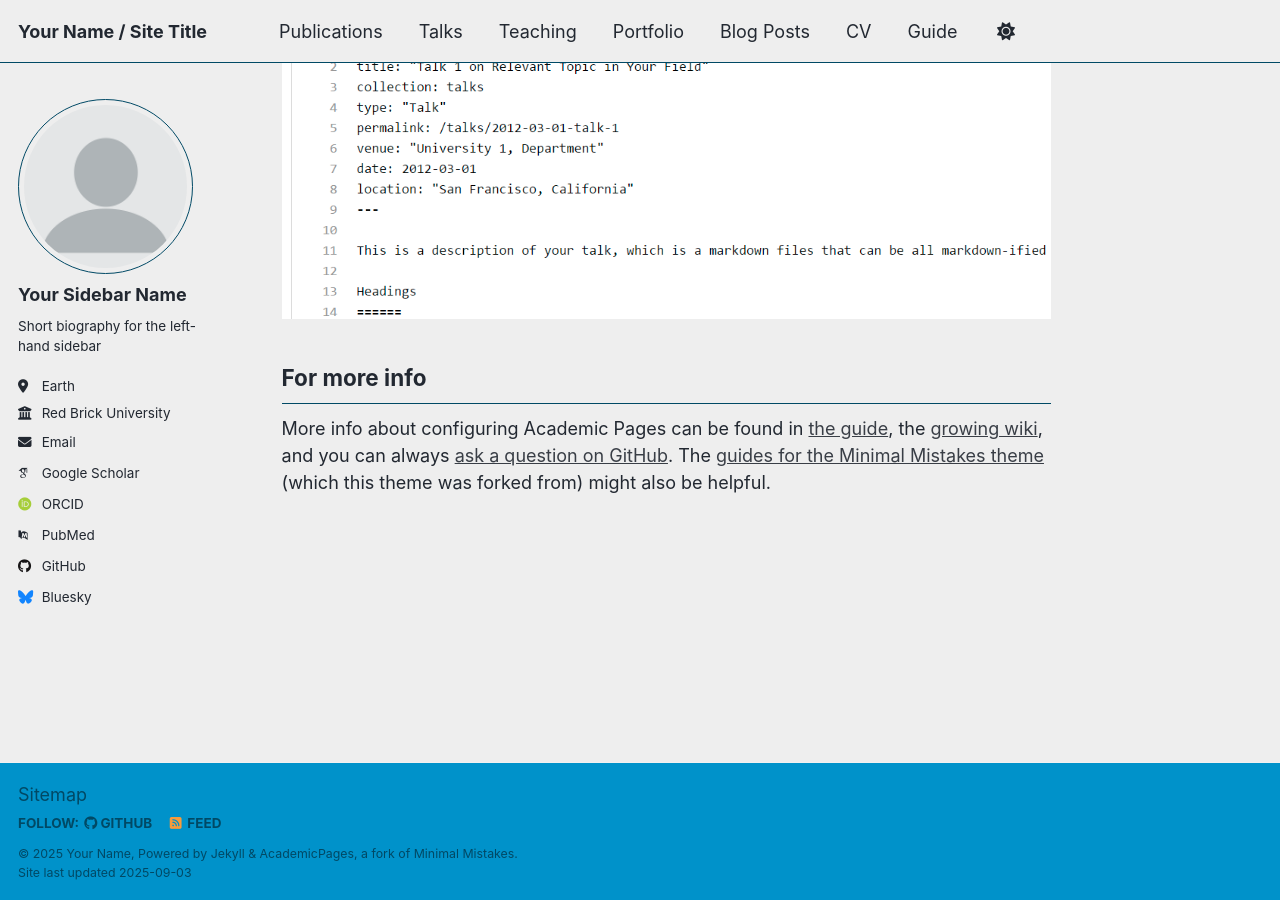
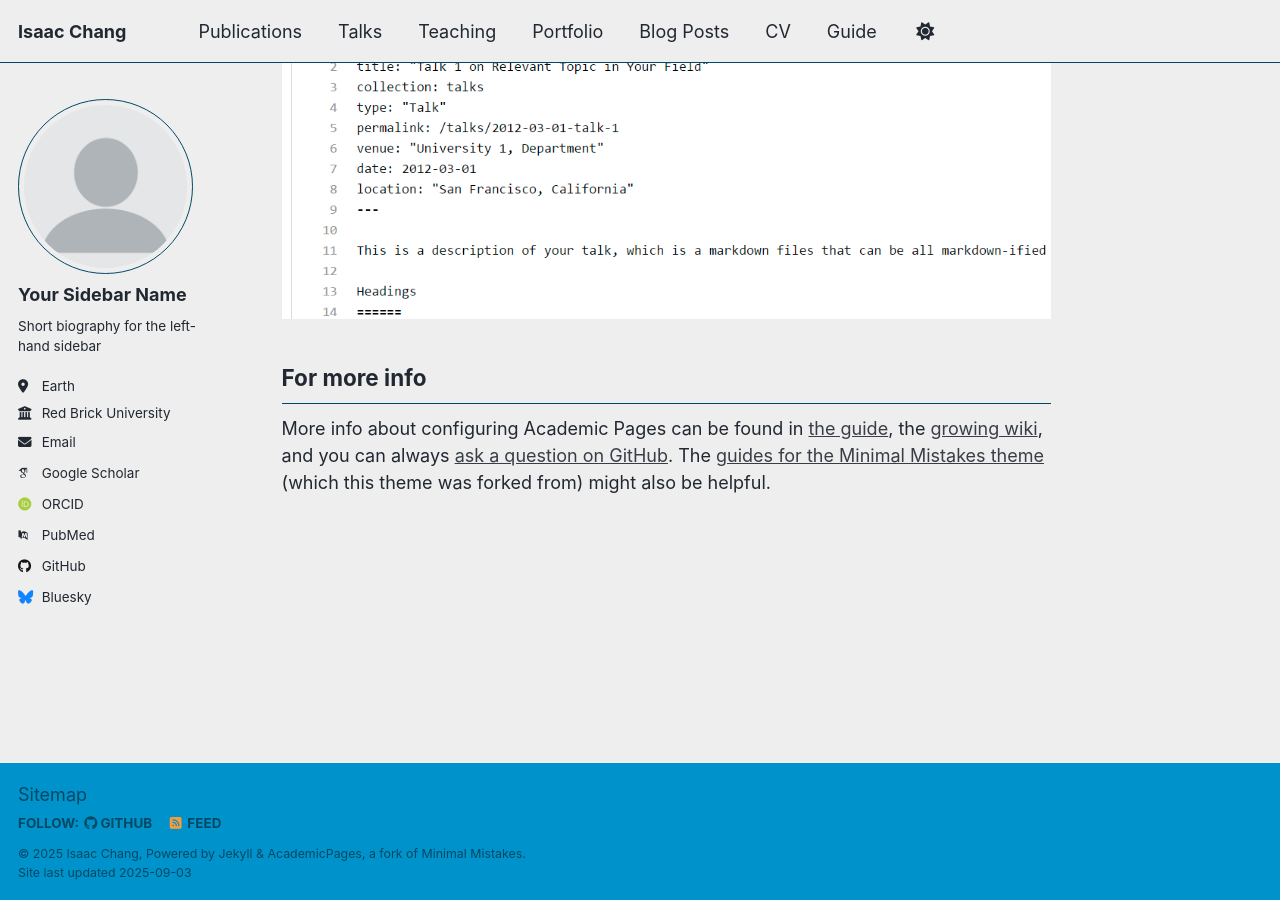
Before and after one commit to isaachkchang/isaachkchang.github.io, a Jekyll site: the page built from _pages/about.md, in a window 1280 px wide and 900 px high, scrolled down 2880 px. Built offline with Jekyll 4.4.1, drawn with Linux system fonts in a browser that asks for light colours; some web fonts are replaced; a script that is not in the unit is left out.

Commit message:
Update _config.yml

```diff
--- a/_config.yml
+++ b/_config.yml
@@ -9,13 +9,13 @@
 # Basic Site Settings
 locale                   : "en-US"
 site_theme               : "air" # Currently available options are "default", "air"
-title                    : "Your Name / Site Title"
+title                    : "Isaac Chang"
 title_separator          : "-"
-name                     : &name "Your Name"
+name                     : &name "Isaac Chang"
 description              : &description "personal description"
-url                      : https://academicpages.github.io # the base hostname & protocol for your site e.g. "https://[your GitHub username].github.io" or if you already have some other page hosted on Github then use "https://[your GitHub username].github.io/[Your Repo Name]"
+url                      : https://isaachkchang.github.io # the base hostname & protocol for your site e.g. "https://[your GitHub username].github.io" or if you already have some other page hosted on Github then use "https://[your GitHub username].github.io/[Your Repo Name]"
 baseurl                  : "" # the subpath of your site, e.g. "/blog"
-repository               : "academicpages/academicpages.github.io"
+repository               : "isaachkchang/isaachkchang.github.io"
 
 # Site Author - The following control what appear as part of the author content on the side bar.
 #               If a field is blank the icon and link will not appear, otherwise it will be shown.
```
